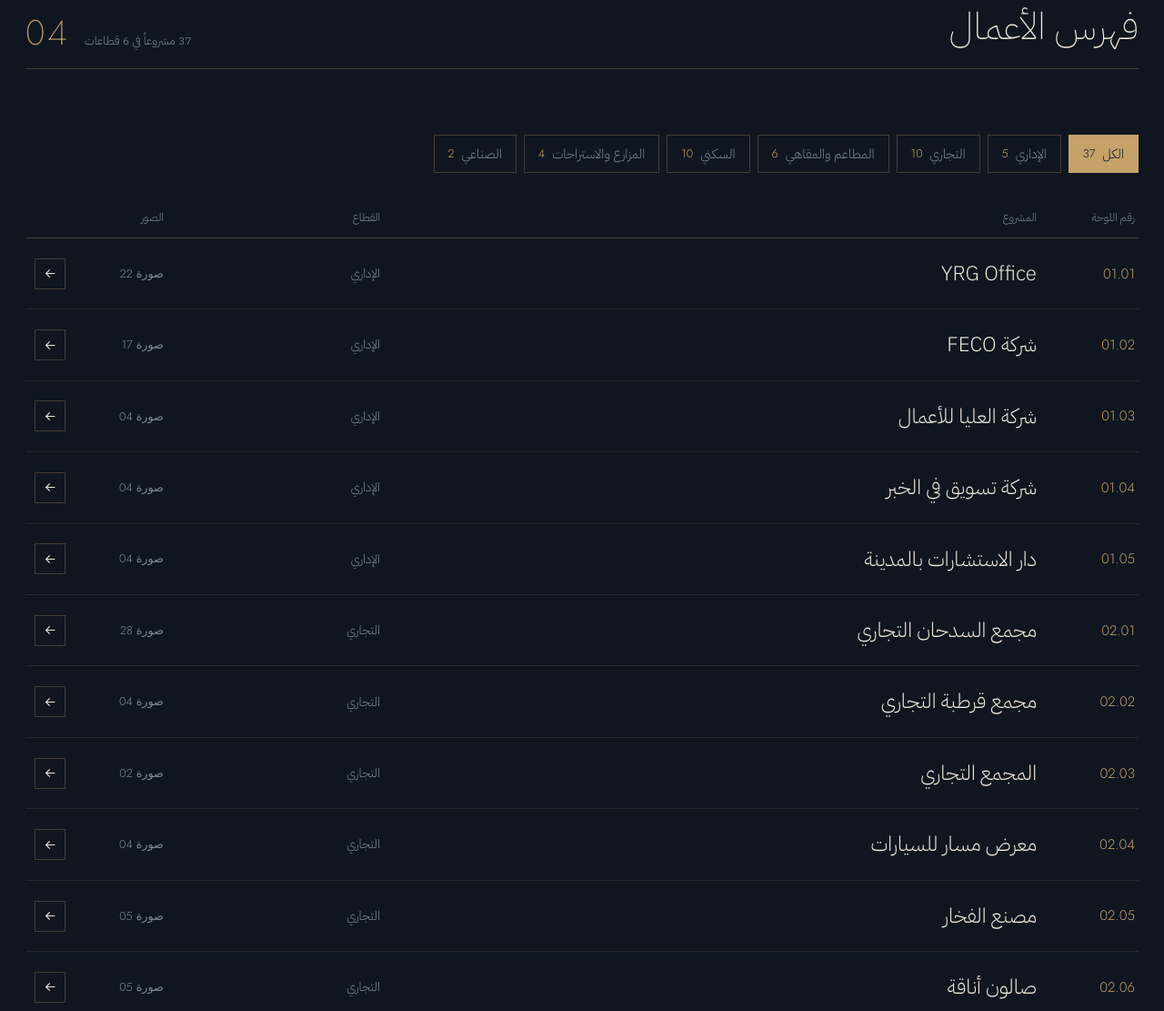
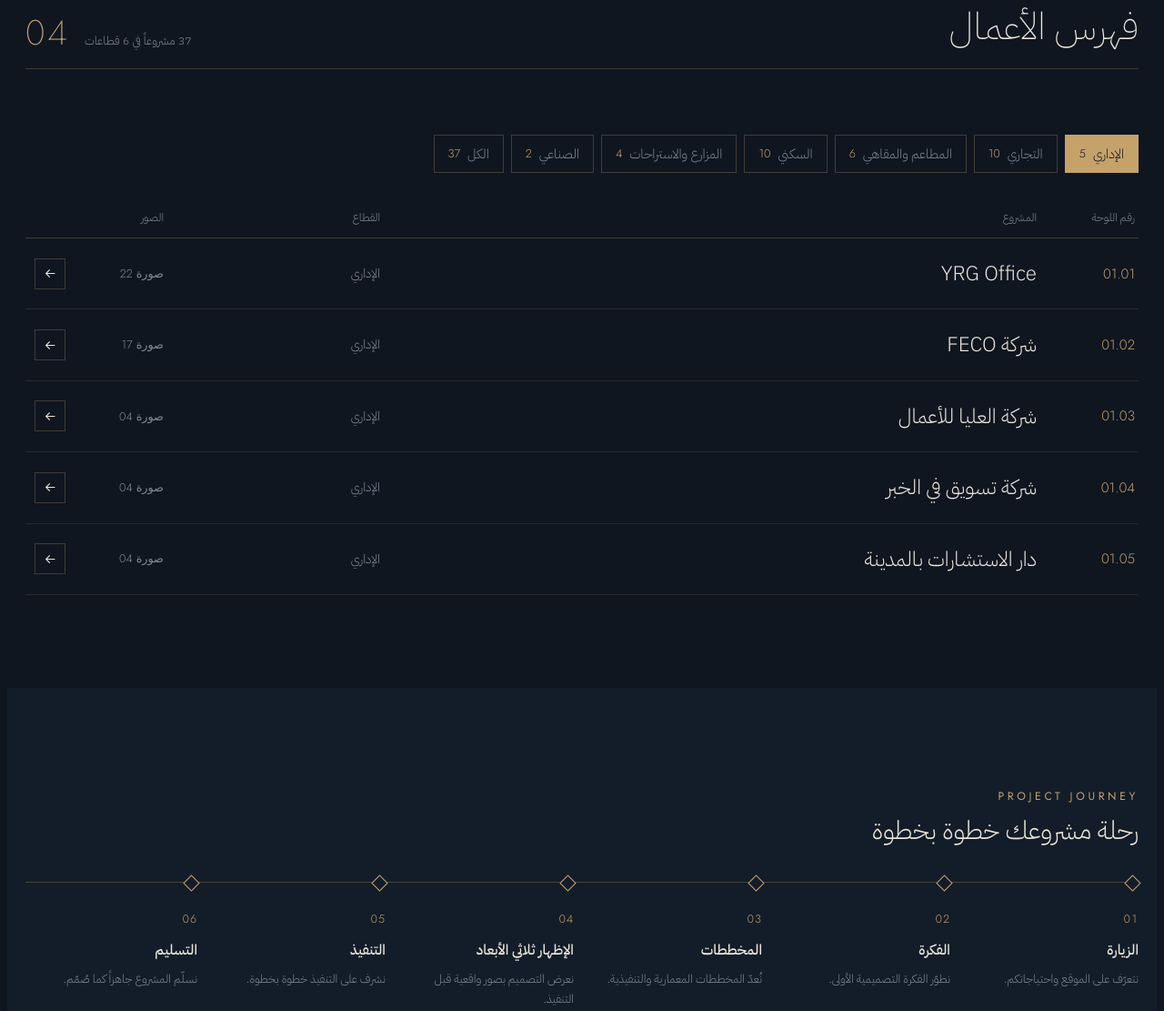
Before and after one commit to 357-profile/357-profile, a plain HTML site: page index.html in a window 1280 px wide. Shown: the part 7632-8743 px from the top of the page at 91% size. Drawn offline with Linux system fonts and the light colour scheme.

Commit message:
Profile: sectors first, 'All' last
Co-Authored-By: Claude Opus 5.5 <noreply@anthropic.com>
Claude-Session: https://claude.ai/code/session_01AbeCJNANwosaTvqTpZqLxX

```diff
--- a/index.html
+++ b/index.html
@@ -994,7 +994,7 @@ function layoutFeat(){
 
 /* ---------- index ---------- */
 const fl=$('#filters'),list=$('#ixList');let cur='all';
-[['all','الكل',P.length]].concat(order.map(k=>[k,S[k].ar,P.filter(p=>p.s===k).length])).forEach(([k,l,c])=>{
+order.map(k=>[k,S[k].ar,P.filter(p=>p.s===k).length]).concat([['all','الكل',P.length]]).forEach(([k,l,c])=>{
   const b=document.createElement('button');b.className='chip';b.dataset.f=k;b.setAttribute('role','tab');b.innerHTML=l+'<em>'+c+'</em>';b.onclick=()=>setFilter(k);fl.appendChild(b)});
 function setFilter(k){cur=k;[...fl.children].forEach(b=>{const on=b.dataset.f===k;b.classList.toggle('on',on);b.setAttribute('aria-selected',on)});renderIx(true)}
 function renderIx(anim){
@@ -1007,7 +1007,7 @@ function renderIx(anim){
     list.appendChild(r);
   });
 }
-setFilter('all');
+setFilter(order[0]);
 const peek=$('#peek'),pimg=peek.querySelector('img');let peekI=-1,peekT=0;
 list.addEventListener('pointermove',e=>{
   const r=e.target.closest('.ix-row');if(!r){peek.classList.remove('show');return}
```
